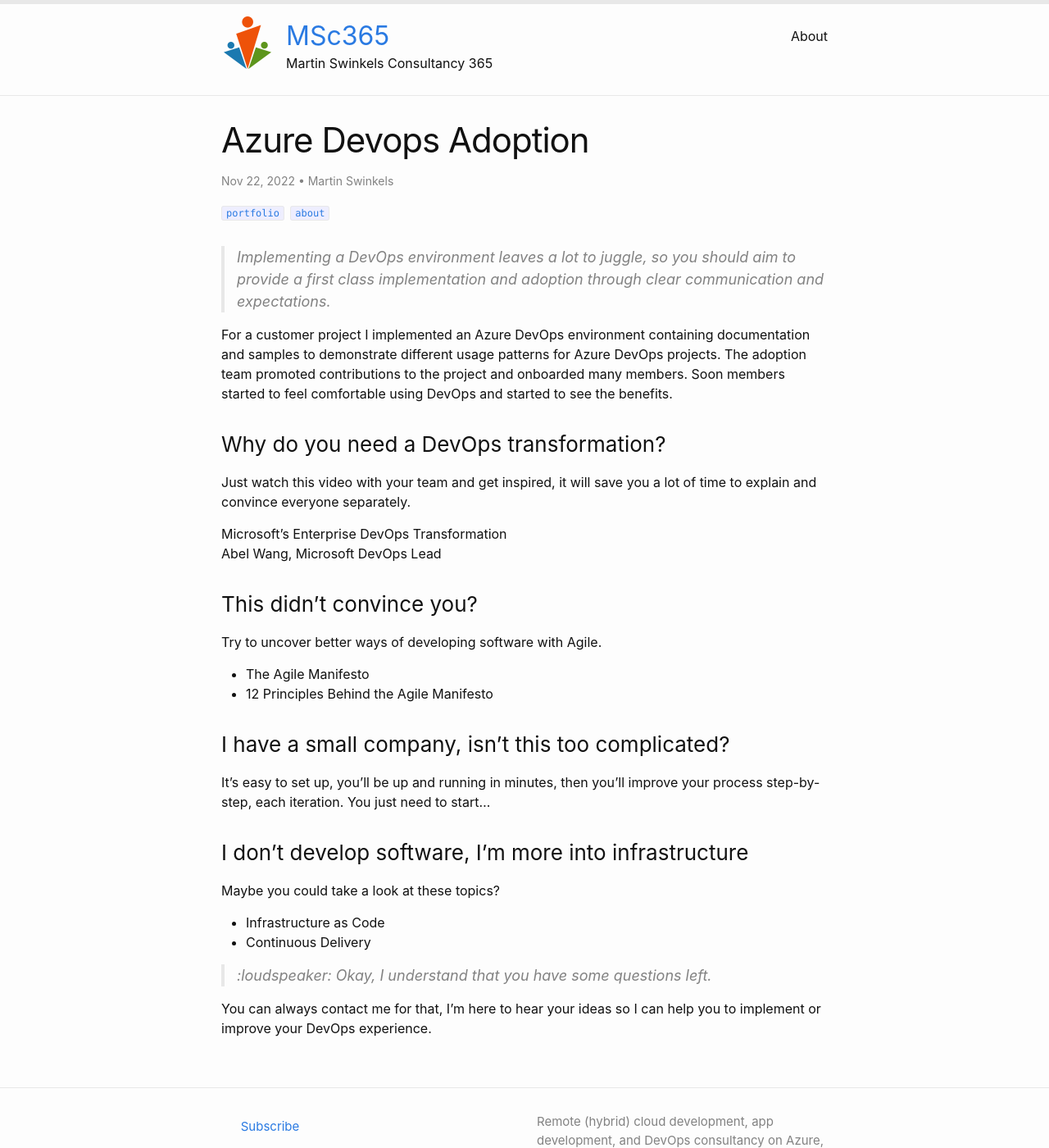
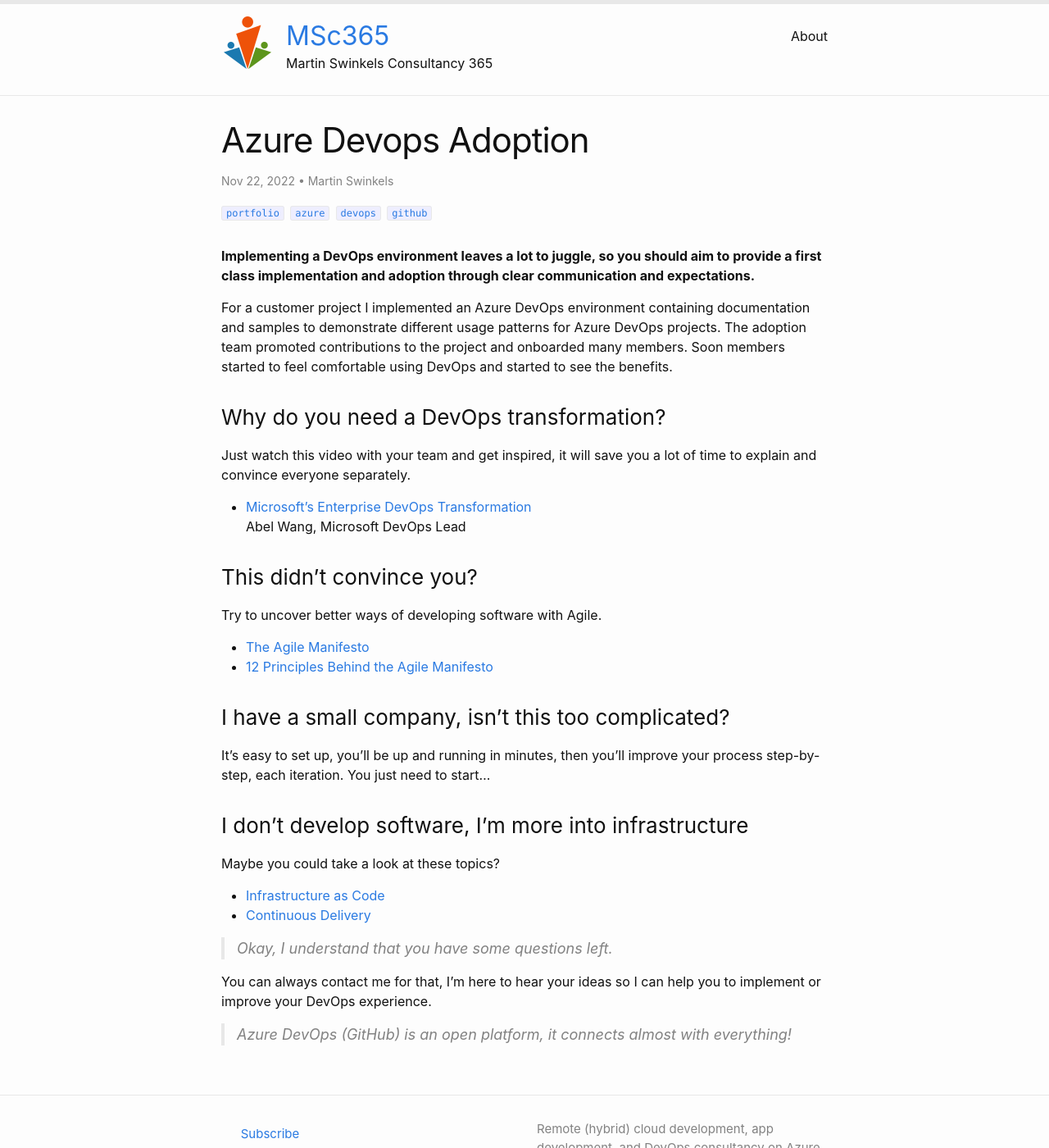
Before and after one commit to msc365/msc365.github.io, a Jekyll site: the page built from _posts/2022-11-22-azure-devops-adoption.md, in a window 1280 px wide and 1400 px high. Shown: the whole window at 82% size. Built offline with Jekyll 4.4.1, drawn with Linux system fonts in a browser that asks for light colours.

Commit message:
Update 2022-11-22-azure-devops-adoption.md

```diff
--- a/_posts/2022-11-22-azure-devops-adoption.md
+++ b/_posts/2022-11-22-azure-devops-adoption.md
@@ -3,10 +3,10 @@
 title: Azure Devops Adoption
 author: Martin Swinkels
 categories: Projects
-tags: portfolio about
+tags: portfolio azure devops github
 ---
 
-> Implementing a DevOps environment leaves a lot to juggle, so you should aim to provide a first class implementation and adoption through clear communication and expectations.
+**Implementing a DevOps environment leaves a lot to juggle, so you should aim to provide a first class implementation and adoption through clear communication and expectations.**
 
 For a customer project I implemented an Azure DevOps environment containing documentation and samples to demonstrate different usage patterns for Azure DevOps projects. The adoption team promoted contributions to the project and onboarded many members. Soon members started to feel comfortable using DevOps and started to see the benefits.
 
@@ -14,15 +14,15 @@
 
 Just watch this video with your team and get inspired, it will save you a lot of time to explain and convince everyone separately.
 
-Microsoft’s Enterprise DevOps Transformation
-Abel Wang, Microsoft DevOps Lead
+- [Microsoft's Enterprise DevOps Transformation](https://www.youtube.com/watch?v=WhRRGUmwoq4)
+  Abel Wang, Microsoft DevOps Lead
 
 ### This didn’t convince you?
 
 Try to uncover better ways of developing software with Agile.
 
-- The Agile Manifesto
-- 12 Principles Behind the Agile Manifesto
+- [The Agile Manifesto](https://www.agilealliance.org/agile101/the-agile-manifesto/)
+- [12 Principles Behind the Agile Manifesto](https://www.agilealliance.org/agile101/12-principles-behind-the-agile-manifesto/)
 
 ### I have a small company, isn’t this too complicated?
 
@@ -32,9 +32,11 @@
 
 Maybe you could take a look at these topics?
 
-- Infrastructure as Code
-- Continuous Delivery
+- [Infrastructure as Code](https://docs.microsoft.com/en-us/devops/deliver/what-is-infrastructure-as-code)
+- [Continuous Delivery](https://docs.microsoft.com/en-us/devops/deliver/what-is-continuous-delivery)
 
-> :loudspeaker: Okay, I understand that you have some questions left.
+> Okay, I understand that you have some questions left.
 
 You can always contact me for that, I’m here to hear your ideas so I can help you to implement or improve your DevOps experience.
+
+> Azure DevOps (GitHub) is an open platform, it connects almost with everything!
```
